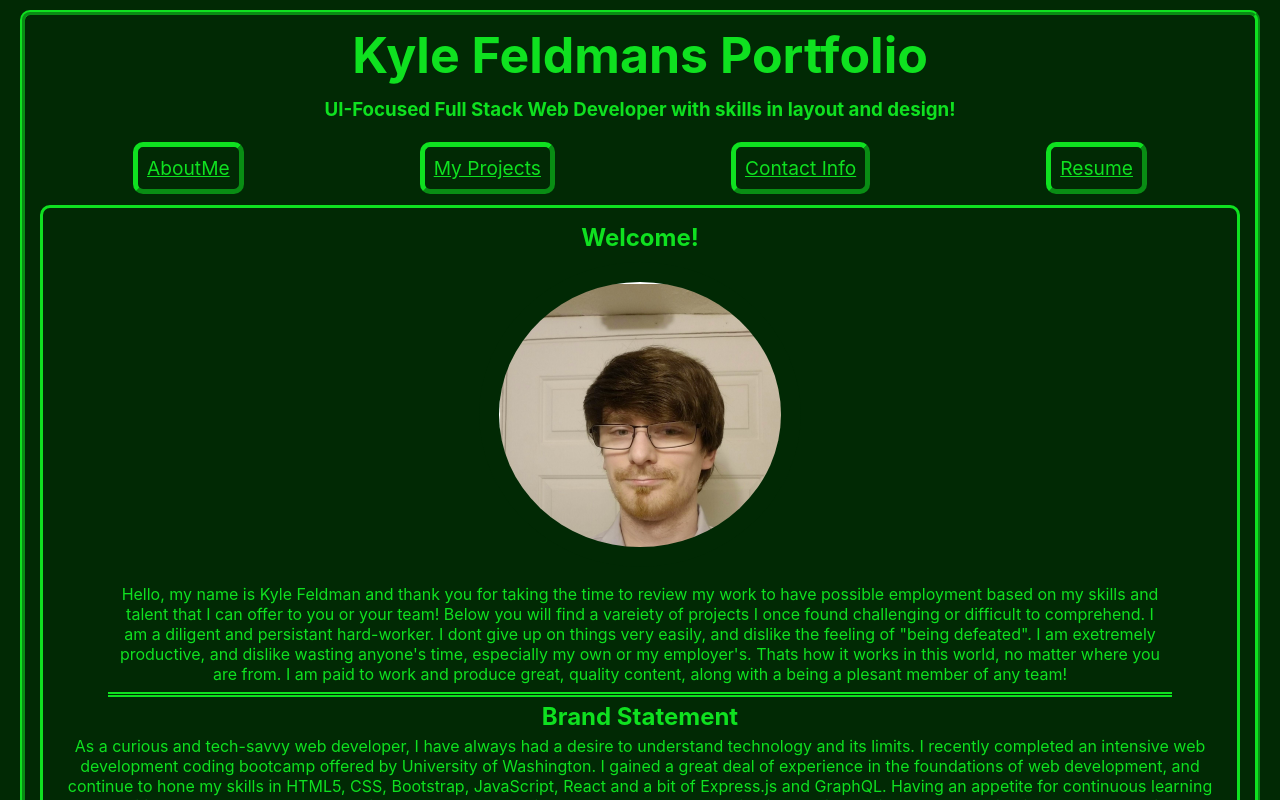
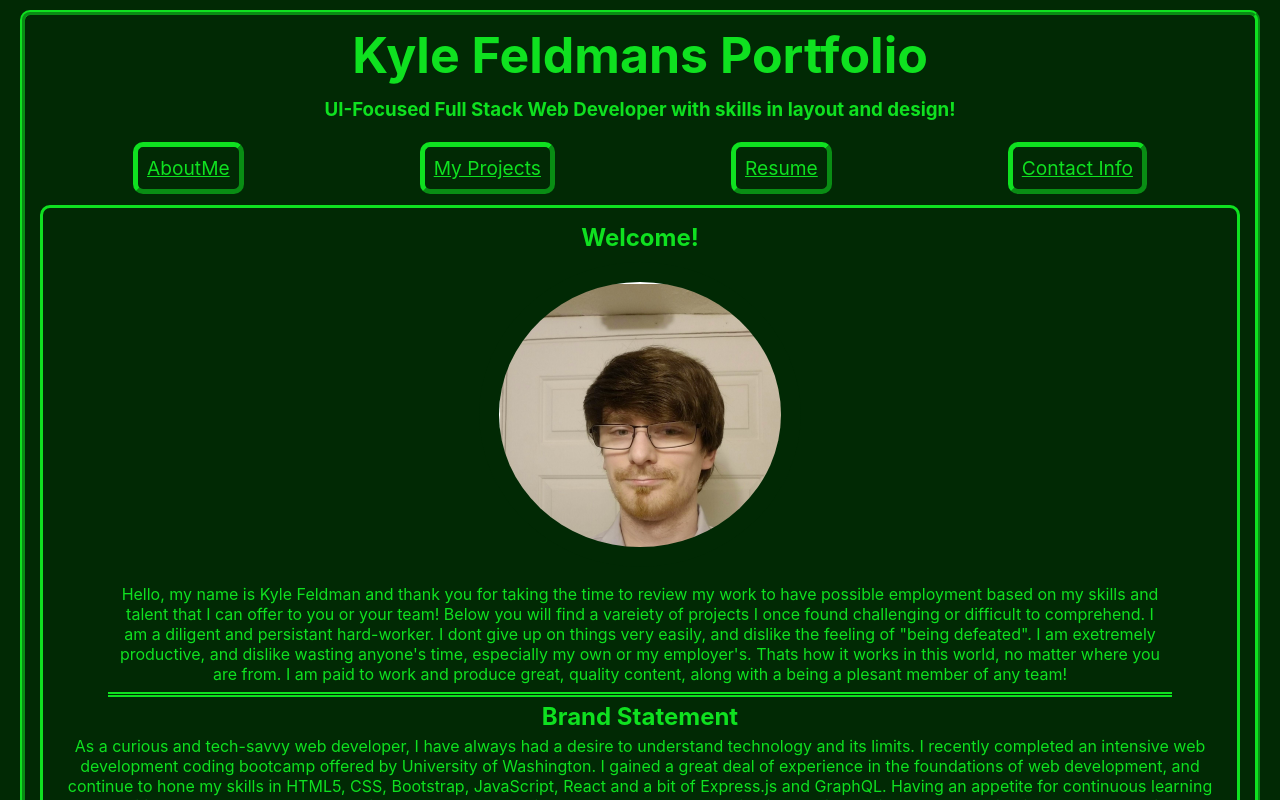
Before and after one commit to MrSinzo/Kyle-Feldmans-Portfolio, a React (Create React App) app: page / in a window 1280 px wide. Shown: the top 800 px of the page. Built offline with nearby package versions, Linux system fonts and the light colour scheme.

Commit message:
Deployment working correctly, rearrganged a small bit of UI

```diff
--- a/src/components/Navigation.js
+++ b/src/components/Navigation.js
@@ -34,6 +34,19 @@ function Navigation({ currentPage, handlePageChange }) {
         </li>
         <li className="navContainer">
           <a
+            href="#Resume"
+            onClick={() => handlePageChange("Resume")}
+            //ternary operators checking for the truthiness of nav-link ( kinda like req.params)
+            className={
+              currentPage === "Resume" ? "nav-link active" : "nav-link"
+            }
+            id="navButton"
+          >
+            Resume
+          </a>
+        </li>
+        <li className="navContainer">
+          <a
             href="#ContactMe"
             // when the client clicks on the event button to trigger this function, it will perform another functon to swap the page
             onClick={() => handlePageChange("ContactMe")}
@@ -46,19 +59,6 @@ function Navigation({ currentPage, handlePageChange }) {
             Contact Info
           </a>
         </li>
-        <li className="navContainer">
-          <a
-            href="#Resume"
-            onClick={() => handlePageChange("Resume")}
-            //ternary operators checking for the truthiness of nav-link ( kinda like req.params)
-            className={
-              currentPage === "Resume" ? "nav-link active" : "nav-link"
-            }
-            id="navButton"
-          >
-            Resume
-          </a>
-        </li>
       </div>
     </div>
   );
```
Also changed, not shown: src/components/ContactMe.js (+0 -55 lines), 1 other file (tests, documents, lock files or other folders).
